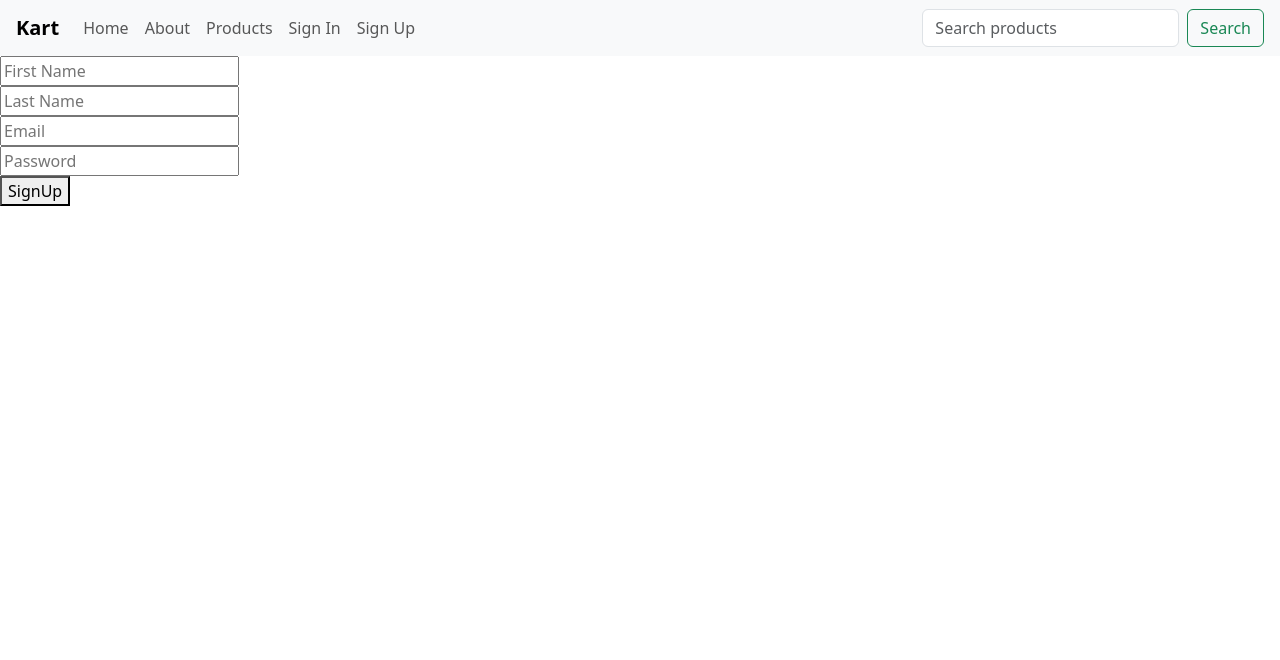
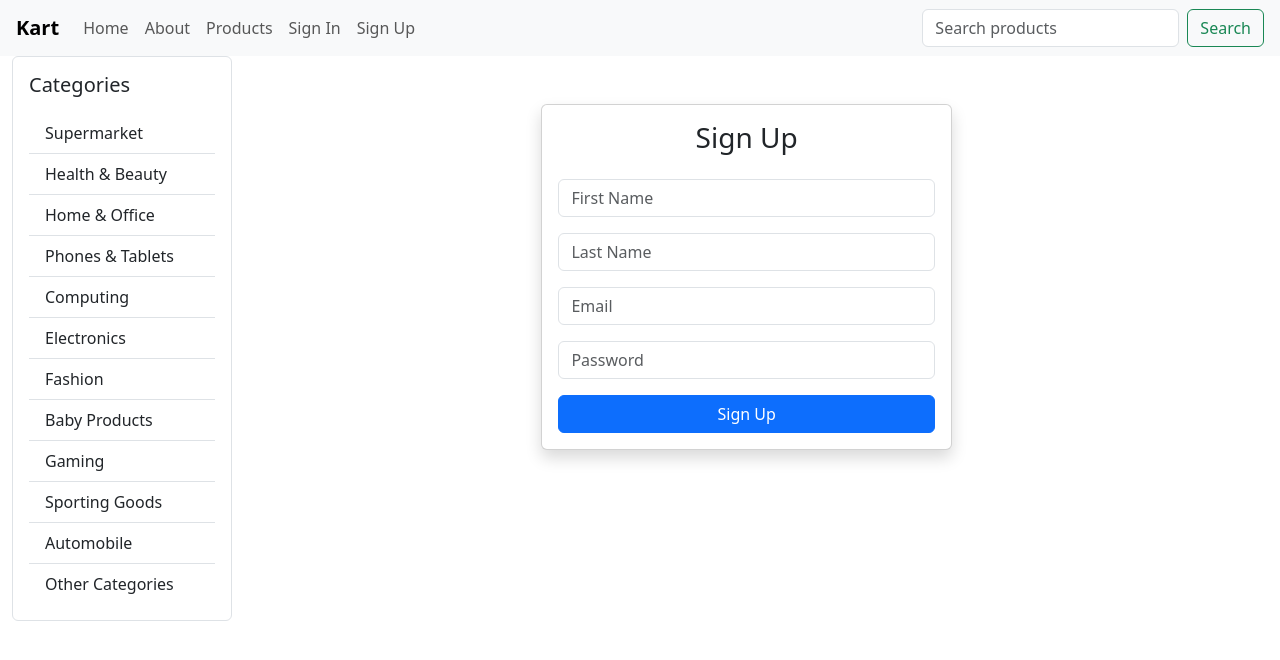
Before and after one commit to mighty-stack/kart, a React (Vite) app: page /Signup in a window 1280 px wide. Shown: the top 660 px of the page. Built offline with nearby package versions, Linux system fonts and the light colour scheme.

Commit message:
work harder

```diff
--- a/index.html
+++ b/index.html
@@ -8,7 +8,8 @@
     <link href="https://cdn.jsdelivr.net/npm/bootstrap@5.3.8/dist/css/bootstrap.min.css" rel="stylesheet" integrity="sha384-sRIl4kxILFvY47J16cr9ZwB07vP4J8+LH7qKQnuqkuIAvNWLzeN8tE5YBujZqJLB" crossorigin="anonymous">
   </head>
   <body>
-    <div id="root"></div>
-    <script type="module" src="/src/main.jsx"></script>
+  <div id="root"></div>
+  <script src="https://cdn.jsdelivr.net/npm/bootstrap@5.3.8/dist/js/bootstrap.bundle.min.js" integrity="sha384-ENjdO4Dr2bkBIFxQpeoA6DQDk9Q4p6B7Sk3o2Q1RSu1z9jIM+1zV9WfX0U5w3l6t" crossorigin="anonymous"></script>
+  <script type="module" src="/src/main.jsx"></script>
   </body>
 </html>
--- a/src/App.jsx
+++ b/src/App.jsx
@@ -1,25 +1,38 @@
-
 import React from 'react';
-import { Route, Routes } from 'react-router-dom';
+import { Route, Routes, BrowserRouter as Router } from 'react-router-dom';
 import Home from './pages/Home';
 import NotFound from './pages/NotFound';
 import Signin from './pages/Signin';
 import Signup from './pages/Signup';
 import About from './pages/About';
 import Navbar from './components/Navbar';
+import Sidebar from './components/Sidebar';
+import CategoryPage from './pages/CategoryPage'; // create this page if not present
+import Cart from './pages/Cart';
 
 const App = () => {
 
   return(
       <>
         <Navbar />
+        <div className="container-fluid">
+          <div className="row">
+            <div className="col-md-3 col-lg-2">
+              <Sidebar />
+            </div>
+            <div className="col">
               <Routes>
                 <Route path="/" element={<Home/>}/>
                 <Route path="/about" element={<About/>}/>
                 <Route path="/Sigin" element={<Signin/>}/>
                 <Route path="/Signup" element={<Signup/>}/>
+                <Route path="/category/:categoryName" element={<CategoryPage />} />
+                <Route path="/cart" element={<Cart />} />
                 <Route path="*" element={<NotFound/>}/>
               </Routes>
+            </div>
+          </div>
+        </div>
       </>
   )
 }
--- a/src/components/Navbar.jsx
+++ b/src/components/Navbar.jsx
@@ -1,30 +1,42 @@
 
-import React from 'react';
+import { useState } from 'react';
 import { Link } from 'react-router-dom';
 
 const Navbar = () => {
+  const [isOpen, setIsOpen] = useState(false);
+
+  const handleToggle = () => setIsOpen((open) => !open);
+  const handleNavClick = () => setIsOpen(false);
+
   return (
     <nav className="navbar navbar-expand-lg navbar-light bg-light px-3">
-      <Link className="navbar-brand fw-bold" to="/">Kart</Link>
-      <button className="navbar-toggler" type="button" data-bs-toggle="collapse" data-bs-target="#navbarNav" aria-controls="navbarNav" aria-expanded="false" aria-label="Toggle navigation">
+      <Link className="navbar-brand fw-bold" to="/" onClick={handleNavClick}>Kart</Link>
+      <button
+        className="navbar-toggler"
+        type="button"
+        aria-controls="navbarNav"
+        aria-expanded={isOpen}
+        aria-label="Toggle navigation"
+        onClick={handleToggle}
+      >
         <span className="navbar-toggler-icon"></span>
       </button>
-      <div className="collapse navbar-collapse" id="navbarNav">
+      <div className={`collapse navbar-collapse${isOpen ? ' show' : ''}`} id="navbarNav">
         <ul className="navbar-nav me-auto mb-2 mb-lg-0">
           <li className="nav-item">
-            <Link className="nav-link" to="/">Home</Link>
+            <Link className="nav-link" to="/" onClick={handleNavClick}>Home</Link>
           </li>
           <li className="nav-item">
-            <Link className="nav-link" to="/about">About</Link>
+            <Link className="nav-link" to="/about" onClick={handleNavClick}>About</Link>
           </li>
           <li className="nav-item">
-            <Link className="nav-link" to="/products">Products</Link>
+            <Link className="nav-link" to="/products" onClick={handleNavClick}>Products</Link>
           </li>
           <li className="nav-item">
-            <Link className="nav-link" to="/signin">Sign In</Link>
+            <Link className="nav-link" to="/signin" onClick={handleNavClick}>Sign In</Link>
           </li>
           <li className="nav-item">
-            <Link className="nav-link" to="/signup">Sign Up</Link>
+            <Link className="nav-link" to="/signup" onClick={handleNavClick}>Sign Up</Link>
           </li>
         </ul>
         <form className="d-flex" role="search">
--- /dev/null
+++ b/src/components/Sidebar.jsx
@@ -0,0 +1,81 @@
+import React, { useState } from 'react';
+import { Link } from 'react-router-dom';
+
+const categories = [
+  "Supermarket",
+  "Health & Beauty",
+  "Home & Office",
+  "Phones & Tablets",
+  "Computing",
+  "Electronics",
+  "Fashion",
+  "Baby Products",
+  "Gaming",
+  "Sporting Goods",
+  "Automobile",
+  "Other Categories"
+];
+
+const Sidebar = () => {
+  const [open, setOpen] = useState(false);
+
+  return (
+    <>
+      {/* Toggle button for mobile */}
+      <button
+        className="btn btn-outline-secondary d-md-none mb-3"
+        type="button"
+        onClick={() => setOpen(!open)}
+        aria-controls="sidebarCollapse"
+        aria-expanded={open}
+      >
+        <span className="navbar-toggler-icon"></span> Categories
+      </button>
+
+      {/* Sidebar */}
+      <div
+        className={`bg-white border rounded p-3 sidebar-custom ${open ? 'd-block' : 'd-none'} d-md-block`}
+        id="sidebarCollapse"
+        style={{ minWidth: '220px', maxWidth: '100%', transition: 'all 0.3s' }}
+      >
+        <h5 className="mb-3">Categories</h5>
+        <ul className="list-group list-group-flush">
+          {categories.map((cat, idx) => (
+            <li
+              key={idx}
+              className="list-group-item list-group-item-action sidebar-item p-0"
+              style={{ cursor: 'pointer', transition: 'background 0.2s' }}
+            >
+              <Link
+                to={`/category/${encodeURIComponent(cat.toLowerCase().replace(/ & /g, '-').replace(/\s+/g, '-'))}`}
+                className="d-block py-2 px-3 text-decoration-none text-dark"
+                style={{ width: '100%' }}
+              >
+                {cat}
+              </Link>
+            </li>
+          ))}
+        </ul>
+      </div>
+      {/* Sidebar custom styles */}
+      <style>{`
+        .sidebar-item:hover, .sidebar-item:focus, .sidebar-item .active {
+          background: #f8f9fa;
+          color: #0d6efd;
+        }
+        @media (max-width: 767.98px) {
+          .sidebar-custom {
+            position: absolute;
+            z-index: 1050;
+            width: 80vw;
+            left: 0;
+            top: 60px;
+            box-shadow: 0 0.5rem 1rem rgba(0,0,0,.15);
+          }
+        }
+      `}</style>
+    </>
+  );
+};
+
+export default Sidebar;
--- a/src/main.jsx
+++ b/src/main.jsx
@@ -5,11 +5,13 @@ import App from './App.jsx'
 import { BrowserRouter } from 'react-router-dom'
 import { Provider } from 'react-redux'
 import { configureStore } from '@reduxjs/toolkit'
-
+import counterSlice from './redux/counterSlice.js'
 
 
 export const store = configureStore({
-  reducer: {},
+  reducer: {
+    counter: counterSlice,
+  },
 })
 
 createRoot(document.getElementById('root')).render(
--- /dev/null
+++ b/src/pages/Cart.jsx
@@ -0,0 +1,74 @@
+import React from 'react';
+import { useSelector, useDispatch } from 'react-redux';
+import { removeFromCart, updateQuantity, clearCart } from '../redux/cartSlice';
+
+const Cart = () => {
+  const items = useSelector(state => state.cart.items);
+  const dispatch = useDispatch();
+
+  const handleQuantityChange = (id, value) => {
+    const quantity = parseInt(value, 10);
+    if (quantity > 0) {
+      dispatch(updateQuantity({ id, quantity }));
+    }
+  };
+
+  const total = items.reduce((sum, item) => sum + item.price * item.quantity, 0);
+
+  return (
+    <div className="container mt-4">
+      <h2>Shopping Cart</h2>
+      {items.length === 0 ? (
+        <p>Your cart is empty.</p>
+      ) : (
+        <>
+          <table className="table">
+            <thead>
+              <tr>
+                <th>Product</th>
+                <th>Price</th>
+                <th style={{width: '120px'}}>Quantity</th>
+                <th>Total</th>
+                <th></th>
+              </tr>
+            </thead>
+            <tbody>
+              {items.map(item => (
+                <tr key={item.id}>
+                  <td>{item.name}</td>
+                  <td>₦{item.price}</td>
+                  <td>
+                    <input
+                      type="number"
+                      min="1"
+                      className="form-control"
+                      value={item.quantity}
+                      onChange={e => handleQuantityChange(item.id, e.target.value)}
+                    />
+                  </td>
+                  <td>₦{item.price * item.quantity}</td>
+                  <td>
+                    <button
+                      className="btn btn-danger btn-sm"
+                      onClick={() => dispatch(removeFromCart(item.id))}
+                    >
+                      Remove
+                    </button>
+                  </td>
+                </tr>
+              ))}
+            </tbody>
+          </table>
+          <div className="d-flex justify-content-between align-items-center">
+            <h4>Total: ₦{total}</h4>
+            <button className="btn btn-outline-danger" onClick={() => dispatch(clearCart())}>
+              Clear Cart
+            </button>
+          </div>
+        </>
+      )}
+    </div>
+  );
+};
+
+export default Cart;
--- /dev/null
+++ b/src/pages/CategoryPage.jsx
@@ -0,0 +1,20 @@
+import React from 'react';
+import { useParams } from 'react-router-dom';
+
+const CategoryPage = () => {
+  const { categoryName } = useParams();
+
+  // Fetch or filter products based on categoryName here
+
+  return (
+    <div>
+      <h2 className="mb-4 text-capitalize">
+        {categoryName.replace(/-/g, ' ')}
+      </h2>
+      {/* Render products for this category here */}
+      <p>Products for <strong>{categoryName.replace(/-/g, ' ')}</strong> will be displayed here.</p>
+    </div>
+  );
+};
+
+export default CategoryPage;
--- a/src/pages/Signup.jsx
+++ b/src/pages/Signup.jsx
@@ -29,22 +29,83 @@ password: yup.string()
    console.log(formik.errors)
 
   return (
-    <div>
-      <form action="" onSubmit={formik.handleSubmit}>
-        <input type="text" placeholder="First Name" name="firstname" id="firstName" onChange={formik.handleChange} onBlur={formik.handleBlur} />
-        <small className='text-danger'>{formik.touched.firstname && formik.errors.firstname }</small> <br />
+    <div className="container mt-5">
+      <div className="row justify-content-center">
+        <div className="col-md-6 col-lg-5">
+          <div className="card shadow">
+            <div className="card-body">
+              <h3 className="card-title mb-4 text-center">Sign Up</h3>
+              <form onSubmit={formik.handleSubmit}>
+                <div className="mb-3">
+                  <input
+                    type="text"
+                    className={`form-control ${formik.touched.firstname && formik.errors.firstname ? 'is-invalid' : ''}`}
+                    placeholder="First Name"
+                    name="firstname"
+                    id="firstName"
+                    onChange={formik.handleChange}
+                    onBlur={formik.handleBlur}
+                  />
+                  <small className='text-danger'>
+                    {formik.touched.firstname && formik.errors.firstname}
+                  </small>
+                </div>
 
-        <input type="text" placeholder="Last Name" name="" id="lastName" onChange={formik.handleChange} onBlur={formik.handleBlur}/>
-        <small className='text-danger'>{formik.touched.lastname && formik.errors.lastname}</small> <br />
+                <div className="mb-3">
+                  <input
+                    type="text"
+                    className={`form-control ${formik.touched.lastname && formik.errors.lastname ? 'is-invalid' : ''}`}
+                    placeholder="Last Name"
+                    name="lastname"
+                    id="lastName"
+                    onChange={formik.handleChange}
+                    onBlur={formik.handleBlur}
+                  />
+                  <small className='text-danger'>
+                    {formik.touched.lastname && formik.errors.lastname}
+                  </small>
+                </div>
 
-        <input type="text" placeholder="Email" name="email" id="email" onChange={formik.handleChange} onBlur={formik.handleBlur}/>
-        <small className='text-danger'>{formik.touched.email && formik.errors.email }</small> <br />
+                <div className="mb-3">
+                  <input
+                    type="email"
+                    className={`form-control ${formik.touched.email && formik.errors.email ? 'is-invalid' : ''}`}
+                    placeholder="Email"
+                    name="email"
+                    id="email"
+                    onChange={formik.handleChange}
+                    onBlur={formik.handleBlur}
+                  />
+                  <small className='text-danger'>
+                    {formik.touched.email && formik.errors.email}
+                  </small>
+                </div>
 
-        <input type="text" placeholder="Password" name="password" id="password" onChange={formik.handleChange} onBlur={formik.handleBlur}/>
-        <small className='text-danger'>{formik.touched.password && formik.errors.password }</small> <br />
+                <div className="mb-3">
+                  <input
+                    type="password"
+                    className={`form-control ${formik.touched.password && formik.errors.password ? 'is-invalid' : ''}`}
+                    placeholder="Password"
+                    name="password"
+                    id="password"
+                    onChange={formik.handleChange}
+                    onBlur={formik.handleBlur}
+                  />
+                  <small className='text-danger'>
+                    {formik.touched.password && formik.errors.password}
+                  </small>
+                </div>
 
-        <button type="submit">SignUp</button>
-      </form>
+                <div className="d-grid">
+                  <button type="submit" className="btn btn-primary">
+                    Sign Up
+                  </button>
+                </div>
+              </form>
+            </div>
+          </div>
+        </div>
+      </div>
     </div>
   )
 }
--- /dev/null
+++ b/src/redux/cartSlice.js
@@ -0,0 +1,37 @@
+import { createSlice } from '@reduxjs/toolkit';
+
+const initialState = {
+  items: [], // { id, name, price, quantity }
+};
+
+const cartSlice = createSlice({
+  name: 'cart',
+  initialState,
+  reducers: {
+    addToCart: (state, action) => {
+      const item = action.payload;
+      const existing = state.items.find(i => i.id === item.id);
+      if (existing) {
+        existing.quantity += item.quantity || 1;
+      } else {
+        state.items.push({ ...item, quantity: item.quantity || 1 });
+      }
+    },
+    removeFromCart: (state, action) => {
+      state.items = state.items.filter(i => i.id !== action.payload);
+    },
+    updateQuantity: (state, action) => {
+      const { id, quantity } = action.payload;
+      const item = state.items.find(i => i.id === id);
+      if (item && quantity > 0) {
+        item.quantity = quantity;
+      }
+    },
+    clearCart: (state) => {
+      state.items = [];
+    }
+  }
+});
+
+export const { addToCart, removeFromCart, updateQuantity, clearCart } = cartSlice.actions;
+export default cartSlice.reducer;
```
Also changed, not shown: src/redux/store.js (added, +10 -0 lines). Lines whose indentation alone changed are shown as unchanged.
